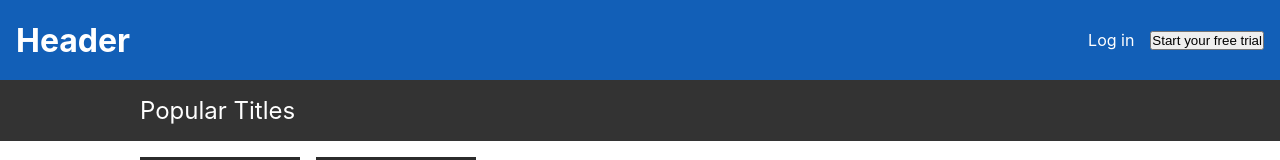
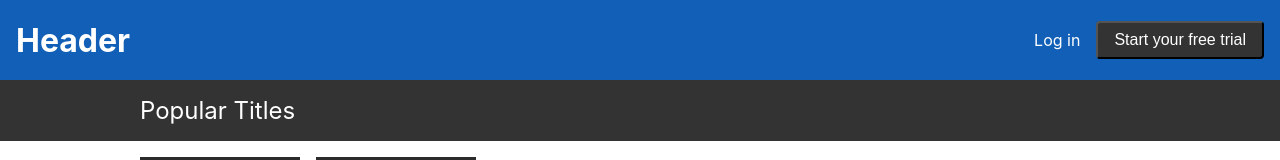
Before and after one commit to RafaCMur/prueba-tecnica-react-memorandum, a React (Create React App) app: page / in a window 1280 px wide. Shown: the top 160 px of the page. Built offline with nearby package versions, Linux system fonts and the light colour scheme; grey boxes are pictures that could not be loaded.

Commit message:
style: style header button

```diff
--- a/src/components/Header.jsx
+++ b/src/components/Header.jsx
@@ -7,7 +7,7 @@ const Header = () => {
       <h1>Header</h1>
       <div className="flex flex-row space-between align-center gap-1">
         <span>Log in</span>
-        <button>Start your free trial</button>
+        <button className="trial-btn">Start your free trial</button>
       </div>
     </header>
   );
--- a/src/styles/Header.css
+++ b/src/styles/Header.css
@@ -8,3 +8,13 @@
   width: 100%;
   z-index: 1000;
 }
+
+.trial-btn {
+  background-color: #333;
+  border-radius: 0.25rem;
+  color: white;
+  cursor: pointer;
+  font-size: 1rem;
+  padding: 0.5rem 1rem;
+  text-decoration: none;
+}
```
